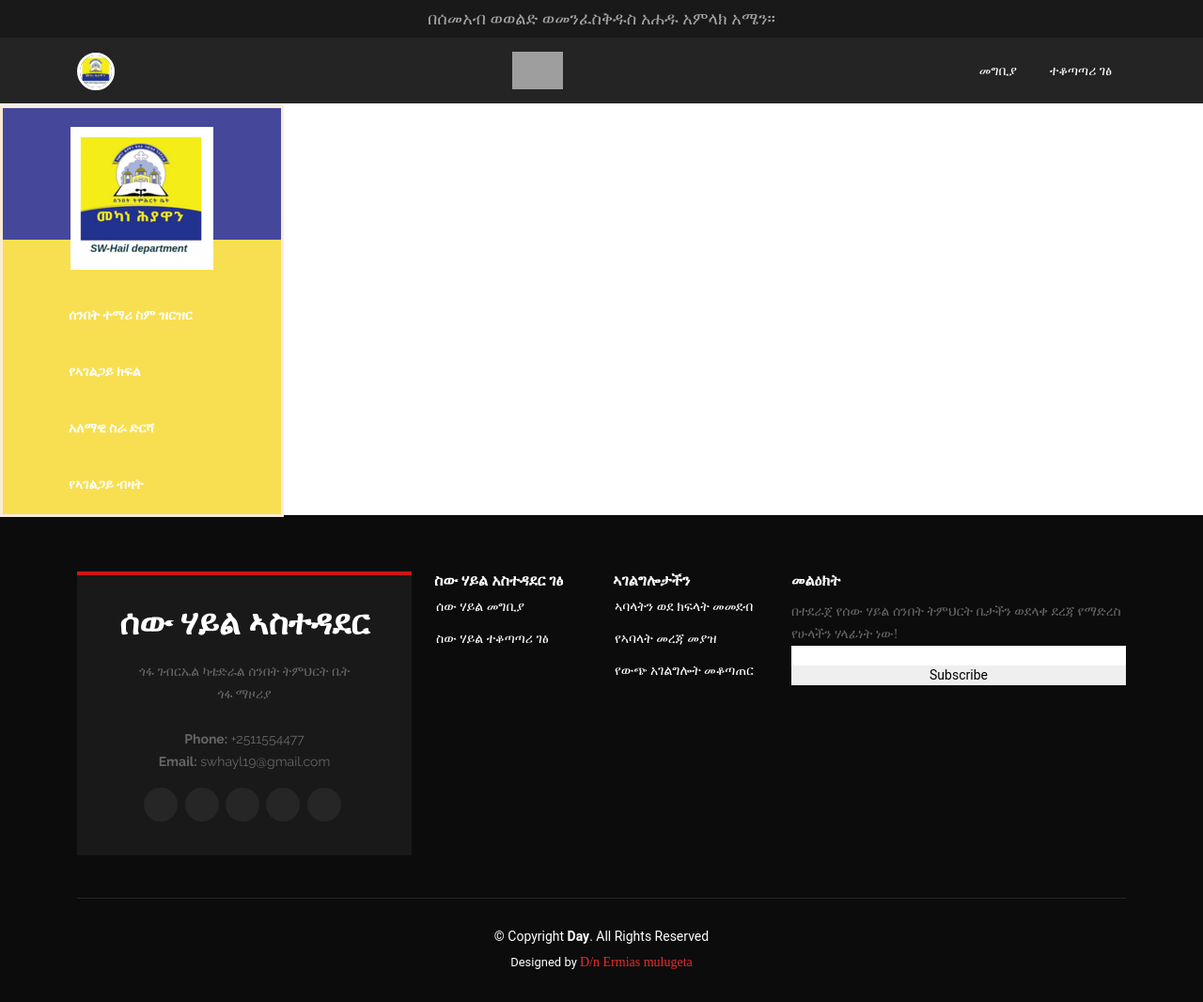
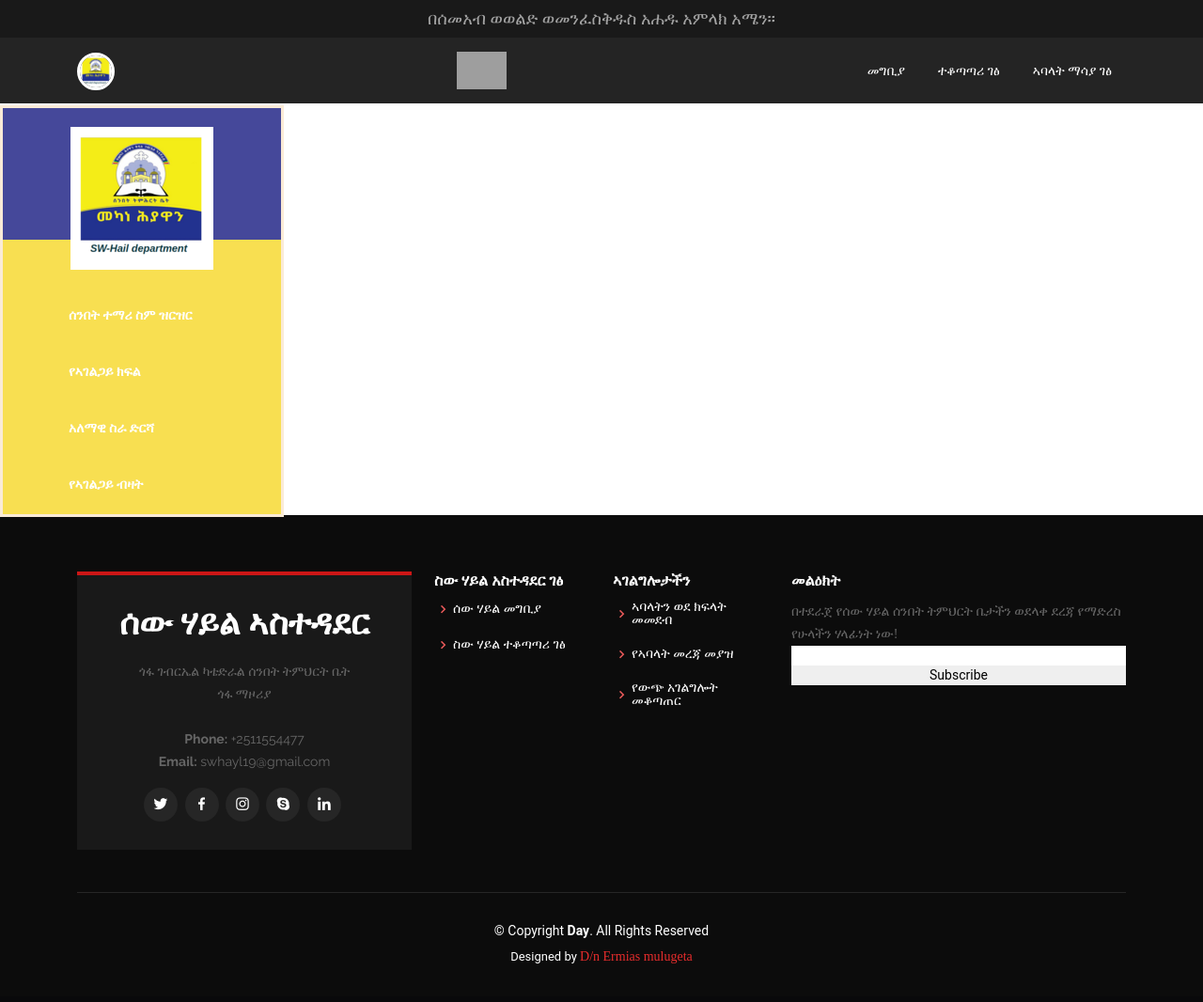
Before and after one commit to ermias19/SW_hayl_managment, a Flask app: page /student_viewer in a window 1280 px wide. Shown: the whole page at 94% size. After the commit the page ends 1025 px from the top, so only its background shows below. Run offline with Flask 2, Linux system fonts and the light colour scheme; parts of the project's set-up code (start-up, migrations or seed data) failed here and were passed over; some libraries are stand-ins or nearby versions; some web fonts are replaced; grey boxes are pictures that could not be loaded.

Commit message:
adding student viewer

```diff
--- a/app.py
+++ b/app.py
@@ -184,9 +184,12 @@ def reset_token(token):
 
 
 
+
+
 def save_picture(form_picture):
     random_hex = secrets.token_hex(8)
     _, f_ext = os.path.splitext(form_picture.filename)
+    print(form_picture.filename)
     picture_fn = random_hex + f_ext
     picture_path = os.path.join(app.root_path, 'static/profile_pics', picture_fn)
 
--- a/templates/layout.html
+++ b/templates/layout.html
@@ -117,7 +117,9 @@
   <!-- <link rel="stylesheet" type="text/css" href="{{ url_for('static', filename='vendor/swiper/swiper-bundle.min.css') }}"> -->
 
   <!-- <link href="../static/vendor/aos/aos.css" rel="stylesheet"> -->
-
+  <link href="../static/vendor/bootstrap/css/bootstrap.min.css" rel="stylesheet">
+  <link href="../static/vendor/bootstrap-icons/bootstrap-icons.css" rel="stylesheet">
+  <link href="../static/vendor/boxicons/css/boxicons.min.css" rel="stylesheet">
   <!-- <link href="../static/vendor/glightbox/css/glightbox.min.css" rel="stylesheet"> -->
   <!-- <link href="../static/vendor/swiper/swiper-bundle.min.css" rel="stylesheet"> -->
 
@@ -161,6 +163,7 @@
         <ul>
           <li><a class="nav-link scrollto" href={{url_for('home')}}>መግቢያ</a></li>
           <li><a class="nav-link scrollto" href={{url_for('login')}}>ተቆጣጣሪ ገፅ</a></li>
+          <li><a class="nav-link scrollto" href={{url_for('student_viewer')}}>ኣባላት ማሳያ ገፅ</a></li>
 
 
 
--- a/templates/student_viwer.html
+++ b/templates/student_viwer.html
@@ -16,6 +16,7 @@
 {%extends 'layout.html'%}
 
 {%block content %}
+
 
 
 
```
